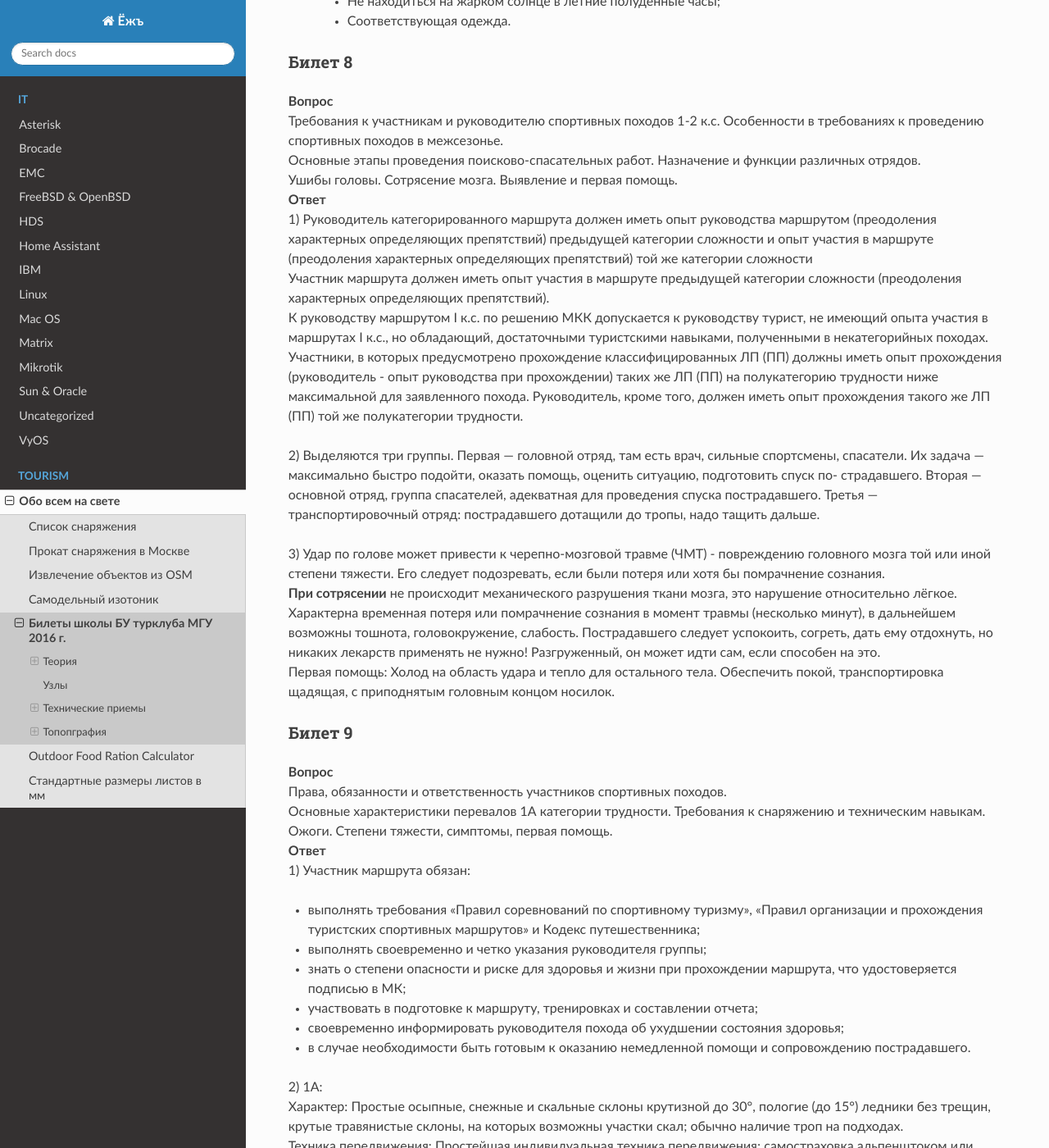
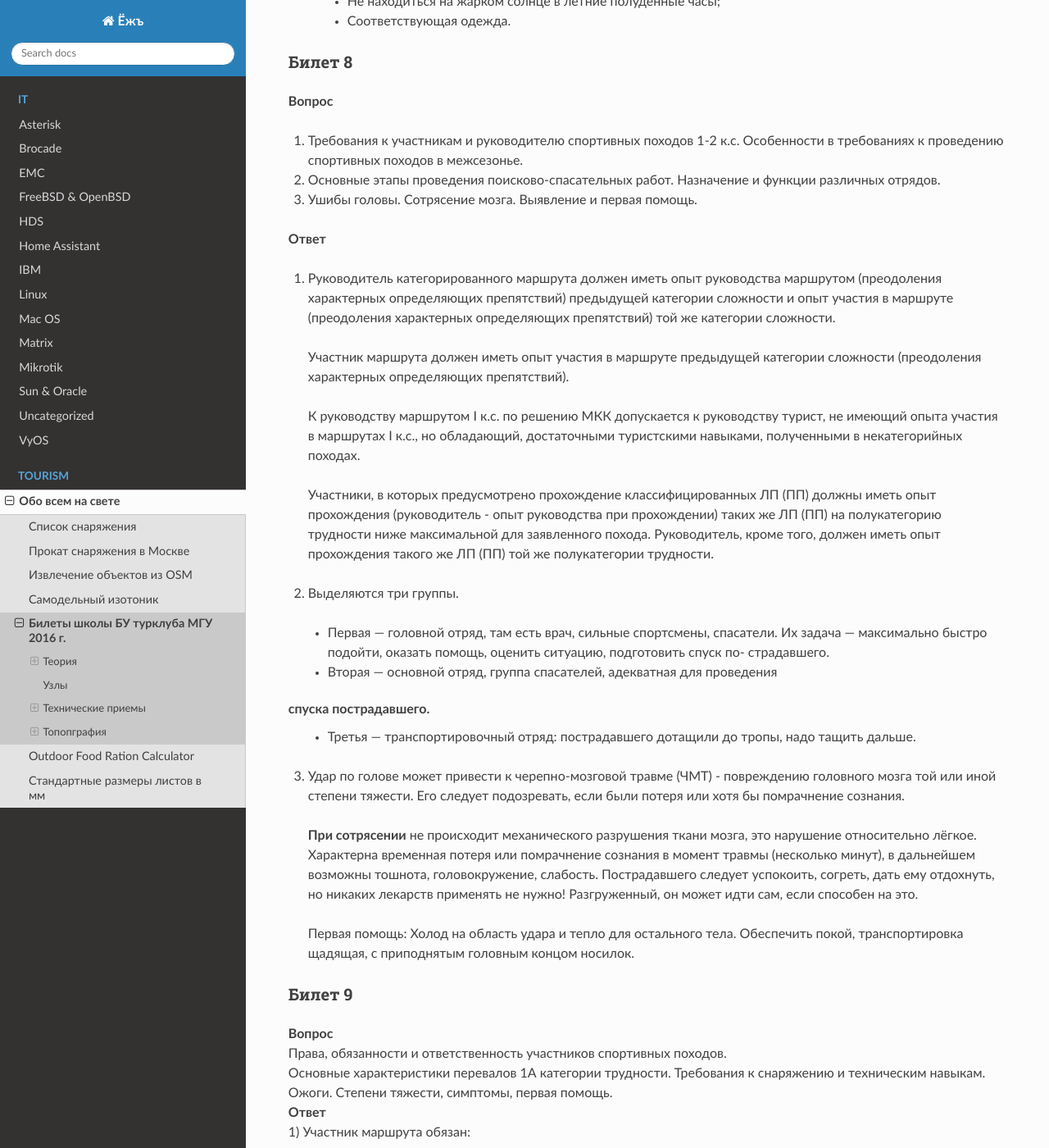
Before and after one commit to jeffscrum/jeffscrum.github.io, a Sphinx documentation site: the page built from source/tourism/mgu-bu-exam.rst, in a window 1280 px wide and 1400 px high, scrolled down 10774 px. Shown: the whole window at 82% size. Built offline with Sphinx 7.4.7 and the Read the Docs theme 2.0.0, drawn with Linux system fonts in a browser that asks for light colours; some of the changed lines change nothing that is shown.

Commit message:
Update mgu-bu-exam.rst

```diff
--- a/source/tourism/mgu-bu-exam.rst
+++ b/source/tourism/mgu-bu-exam.rst
@@ -351,6 +351,7 @@
   Настоящие Правила и Кодекс путешественника определяют правила организации, проведения и зачета прохождения туристских спортивных маршрутов.
 
 2. Поисковые работы силами группы:
+
     - Выяснить, когда и где в последний раз видели потерявшегося, в каком он был состоянии, какие у него были планы. Предположить куда он мог податься, какие ориентиры ему известны, есть ли у него карта, умеет ли он думать (если да, то каким именно местом).
     - Определить зону поиска: вверх или вниз по движению, были ли развилки тропы, мосты на реке, повороты из основной долины. (если да, то проверить другой берег реки, другую тропу, долину), на гребне — проверять обе стороны гребня, на крутом склоне — проверять его подножие. В верховьях рек — проверять все. Можно выйти на обзорную точку, главное не заблудиться самим.
     - На поиск уходят минимум два человека. Необходимо продумать для них комплект снаряжения, аптечку, радиосвязь, а так же безопасные действия при встрече с представителями местной фауны. Обязательно назначается контрольное время их возвращения.
@@ -385,52 +386,34 @@
 Билет 8
 ~~~~~~~
 
-| **Вопрос**
-| Требования к участникам и руководителю спортивных походов 1-2 к.с.
-  Особенности в требованиях к проведению спортивных походов в
-  межсезонье.
-| Основные этапы проведения поисково-спасательных работ. Назначение и
-  функции различных отрядов.
-| Ушибы головы. Сотрясение мозга. Выявление и первая помощь.
-| **Ответ**
-| 1) Руководитель категорированного маршрута должен иметь опыт
-  руководства маршрутом (преодоления характерных определяющих
-  препятствий) предыдущей категории сложности и опыт участия в маршруте
-  (преодоления характерных определяющих препятствий) той же категории
-  сложности
-| Участник маршрута должен иметь опыт участия в маршруте предыдущей
-  категории сложности (преодоления характерных определяющих
-  препятствий).
-| К руководству маршрутом I к.с. по решению МКК допускается к
-  руководству турист, не имеющий опыта участия в маршрутах I к.с., но
-  обладающий, достаточными туристскими навыками, полученными в
-  некатегорийных походах.
-| Участники, в которых предусмотрено прохождение классифицированных ЛП
-  (ПП) должны иметь опыт прохождения (руководитель - опыт руководства
-  при прохождении) таких же ЛП (ПП) на полукатегорию трудности ниже
-  максимальной для заявленного похода. Руководитель, кроме того, должен
-  иметь опыт прохождения такого же ЛП (ПП) той же полукатегории
-  трудности.
-
-2) Выделяются три группы. Первая — головной отряд, там есть врач,
-сильные спортсмены, спасатели. Их задача — максимально быстро подойти,
-оказать помощь, оценить ситуацию, подготовить спуск по- страдавшего.
-Вторая — основной отряд, группа спасателей, адекватная для проведения
-спуска пострадавшего. Третья — транспортировочный отряд: пострадавшего
-дотащили до тропы, надо тащить дальше.
-
-| 3) Удар по голове может привести к черепно-мозговой травме (ЧМТ) -
-  повреждению головного мозга той или иной степени тяжести. Его следует
-  подозревать, если были потеря или хотя бы помрачнение сознания.
-| **При сотрясении** не происходит механического разрушения ткани мозга,
-  это нарушение относительно лёгкое. Характерна временная потеря или
-  помрачнение сознания в момент травмы (несколько минут), в дальнейшем
-  возможны тошнота, головокружение, слабость. Пострадавшего следует
-  успокоить, согреть, дать ему отдохнуть, но никаких лекарств применять
-  не нужно! Разгруженный, он может идти сам, если способен на это.
-| Первая помощь: Холод на область удара и тепло для остального тела.
-  Обеспечить покой, транспортировка щадящая, с приподнятым головным
-  концом носилок.
+**Вопрос**
+
+1. Требования к участникам и руководителю спортивных походов 1-2 к.с. Особенности в требованиях к проведению спортивных походов в межсезонье.
+2. Основные этапы проведения поисково-спасательных работ. Назначение и функции различных отрядов.
+3. Ушибы головы. Сотрясение мозга. Выявление и первая помощь.
+
+**Ответ**
+
+1. Руководитель категорированного маршрута должен иметь опыт руководства маршрутом (преодоления характерных определяющих препятствий) предыдущей категории сложности и опыт участия в маршруте (преодоления характерных определяющих препятствий) той же категории сложности.
+
+  Участник маршрута должен иметь опыт участия в маршруте предыдущей категории сложности (преодоления характерных определяющих препятствий).
+
+  К руководству маршрутом I к.с. по решению МКК допускается к руководству турист, не имеющий опыта участия в маршрутах I к.с., но обладающий, достаточными туристскими навыками, полученными в некатегорийных походах.
+
+  Участники, в которых предусмотрено прохождение классифицированных ЛП (ПП) должны иметь опыт прохождения (руководитель - опыт руководства при прохождении) таких же ЛП (ПП) на полукатегорию трудности ниже максимальной для заявленного похода. Руководитель, кроме того, должен иметь опыт прохождения такого же ЛП (ПП) той же полукатегории трудности.
+
+2. Выделяются три группы.
+
+  - Первая — головной отряд, там есть врач, сильные спортсмены, спасатели. Их задача — максимально быстро подойти, оказать помощь, оценить ситуацию, подготовить спуск по- страдавшего.
+  - Вторая — основной отряд, группа спасателей, адекватная для проведения
+спуска пострадавшего.
+  - Третья — транспортировочный отряд: пострадавшего дотащили до тропы, надо тащить дальше.
+
+3. Удар по голове может привести к черепно-мозговой травме (ЧМТ) - повреждению головного мозга той или иной степени тяжести. Его следует подозревать, если были потеря или хотя бы помрачнение сознания.
+
+  **При сотрясении** не происходит механического разрушения ткани мозга, это нарушение относительно лёгкое. Характерна временная потеря или помрачнение сознания в момент травмы (несколько минут), в дальнейшем возможны тошнота, головокружение, слабость. Пострадавшего следует успокоить, согреть, дать ему отдохнуть, но никаких лекарств применять не нужно! Разгруженный, он может идти сам, если способен на это.
+
+  Первая помощь: Холод на область удара и тепло для остального тела. Обеспечить покой, транспортировка щадящая, с приподнятым головным концом носилок.
 
 Билет 9
 ~~~~~~~
```
